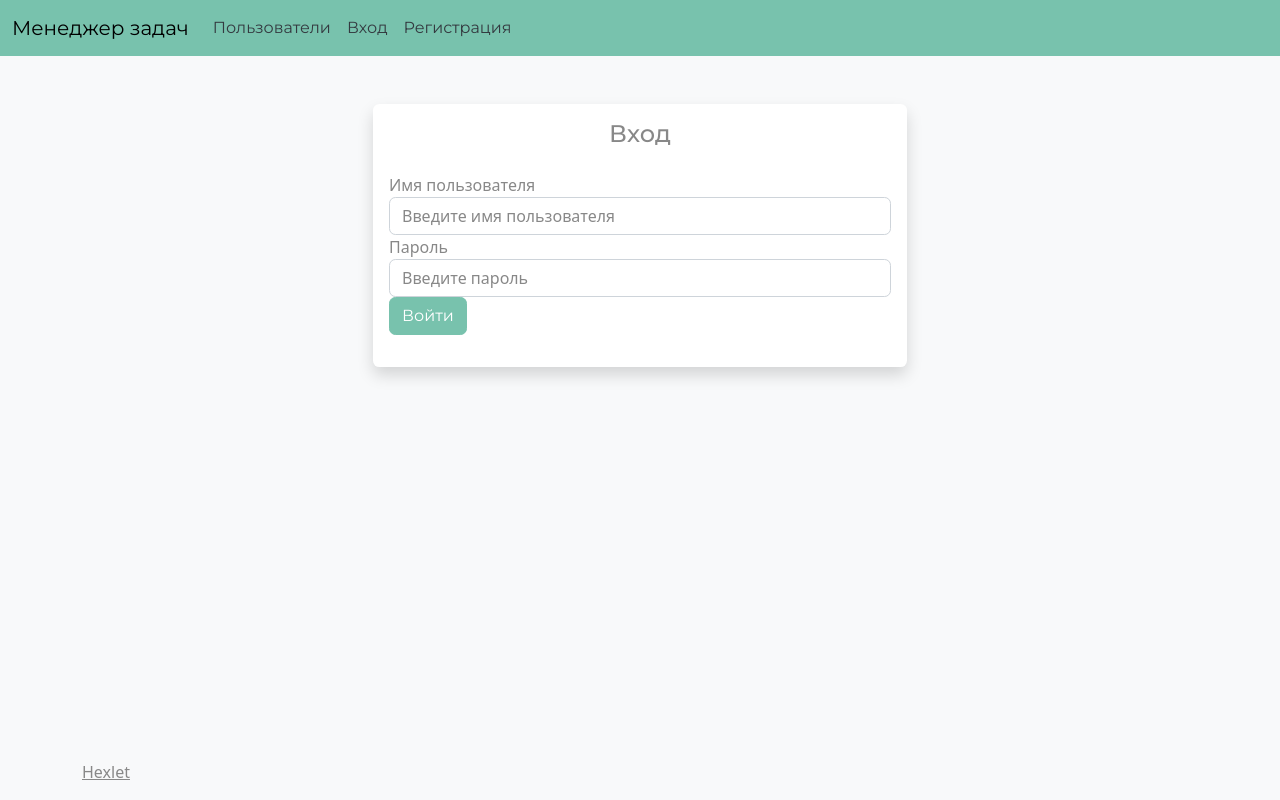
After one commit to LuybovB/python-project-52, a Django app: page /login/ in a window 1280 px wide. The commit adds this page. Run offline with Django 5.2, Linux system fonts and the light colour scheme.

Commit message:
add_log_in

```diff
--- a/task_manager/forms.py
+++ b/task_manager/forms.py
@@ -52,3 +52,8 @@ class CustomUserCreationForm(forms.ModelForm):
         if password and password2 and password != password2:
             raise forms.ValidationError(_('Пароли не совпадают'))
         return password2
+
+
+class LoginForm(forms.Form):
+    username = forms.CharField(label='Имя пользователя')
+    password = forms.CharField(label='Пароль', widget=forms.PasswordInput())
--- a/task_manager/settings.py
+++ b/task_manager/settings.py
@@ -96,6 +96,7 @@ db_from_env = dj_database_url.config(conn_max_age=500)
 
 AUTH_USER_MODEL = 'task_manager.CustomUser'
 
+
 AUTH_PASSWORD_VALIDATORS = [
     {
         'NAME': 'django.contrib.auth.password_validation.UserAttributeSimilarityValidator',
--- a/task_manager/templates/nav.html
+++ b/task_manager/templates/nav.html
@@ -1,6 +1,14 @@
 {% load i18n %}
 {% get_current_language as LANGUAGE_CODE %}
+<!DOCTYPE html>
 <html lang="{{ LANGUAGE_CODE }}">
+<head>
+    <meta charset="UTF-8">
+    <meta name="viewport" content="width=device-width, initial-scale=1.0">
+    <title>{% trans 'Менеджер задач' %}</title>
+    <!-- Добавьте здесь ссылки на ваши CSS файлы и JavaScript -->
+</head>
+<body>
     <nav class="navbar navbar-expand-lg bg-primary" data-bs-theme="dark">
         <div class="container-fluid">
             <a class="navbar-brand" href="#" style="color: #000;">{% trans 'Менеджер задач' %}</a>
@@ -12,14 +20,22 @@
                     <li class="nav-item">
                         <a class="nav-link" href="{% url 'user-list' %}" style="color: #343a40;">{% trans 'Пользователи' %}</a>
                     </li>
+                    {% if user.is_authenticated %}
                         <li class="nav-item">
-          <a class="nav-link" href="{% url 'user-list' %}" style="color: #343a40;">{% trans 'Вход' %}</a>
+                            <a class="nav-link" href="{% url 'logout' %}" style="color: #343a40;">{% trans 'Выход' %}</a>
+                        </li>
+                    {% else %}
+                        <li class="nav-item">
+                            <a class="nav-link" href="{% url 'login' %}" style="color: #343a40;">{% trans 'Вход' %}</a>
                         </li>
                         <li class="nav-item">
                             <a class="nav-link" href="{% url 'register' %}" style="color: #343a40;">{% trans 'Регистрация' %}</a>
-
                         </li>
+                    {% endif %}
                 </ul>
             </div>
         </div>
     </nav>
+    <!-- Остальная часть вашего HTML -->
+</body>
+</html>
--- /dev/null
+++ b/task_manager/templates/users/login.html
@@ -0,0 +1,38 @@
+{% extends 'base.html' %}
+
+{% load i18n %}
+
+{% block title %}Вход в систему{% endblock %}
+
+{% block content %}
+<div class="container mt-5">
+    <div class="row">
+        <div class="col-md-6 offset-md-3">
+            <div class="card border-0 shadow">
+                <div class="card-body">
+                    <h4 class="card-title text-center mb-4">Вход</h4>
+                    <!-- Добавляем блок для отображения сообщения об ошибке -->
+                    {% if error %}
+                    <div style="color: red; text-align: center;">
+                        {{ error }}
+                    </div>
+                    {% endif %}
+                    <form method="post" action="/login/">
+                        {% csrf_token %}
+                        <div class="form-group">
+                            <label for="username">Имя пользователя</label>
+                            <input type="text" name="username" class="form-control" id="username" placeholder="Введите имя пользователя">
+                        </div>
+                        <div class="form-group">
+                            <label for="password">Пароль</label>
+                            <input type="password" name="password" class="form-control" id="password" placeholder="Введите пароль">
+                        </div>
+                        <button type="submit" class="btn btn-primary btn-block">Войти</button>
+                    </form>
+                </div>
+            </div>
+        </div>
+    </div>
+</div>
+
+{% endblock %}
--- a/task_manager/urls.py
+++ b/task_manager/urls.py
@@ -16,11 +16,13 @@ Including another URLconf
 """
 from django.contrib import admin
 from django.urls import path
-from .views import IndexView, register, user_list
+from .views import IndexView, register, user_list, login_view, logout_view
 
 urlpatterns = [
     path('admin/', admin.site.urls),
     path('', IndexView.as_view(), name='root'),
     path('users/create/', register, name='register'),
     path('users/', user_list, name='user-list'),
+    path('login/', login_view, name='login'),
+    path('logout/', logout_view, name='logout'),
 ]
--- a/task_manager/views.py
+++ b/task_manager/views.py
@@ -1,24 +1,23 @@
 from django.views.generic import TemplateView
-
 from django.utils.translation import gettext_lazy as _
-from .forms import CustomUserCreationForm
+from .forms import CustomUserCreationForm, LoginForm
 from django.shortcuts import render, redirect
+from django.contrib.auth import authenticate, login, logout
 from .models import CustomUser
 
 
 class IndexView(TemplateView):
     template_name = "index.html"
-    extra_context = {
-        'header': _('Task manager'),
-    }
+    extra_context = {'header': _('Task manager')}
 
 
 def register(request):
     if request.method == 'POST':
         form = CustomUserCreationForm(request.POST)
         if form.is_valid():
-            form.save()
-            return redirect('root')  # Предполагается, что 'index' - это имя вашего URL для главной страницы
+            user = form.save()
+            login(request, user)
+            return redirect('root')  # Указать желаемый URL вместо 'root'
     else:
         form = CustomUserCreationForm()
     return render(request, 'users/register.html', {'form': form})
@@ -27,3 +26,25 @@ def register(request):
 def user_list(request):
     users = CustomUser.objects.all()
     return render(request, 'users/users.html', {'users': users})
+
+
+def login_view(request):
+    if request.method == 'POST':
+        form = LoginForm(request.POST)
+        if form.is_valid():
+            username = form.cleaned_data.get('username')
+            password = form.cleaned_data.get('password')
+            user = authenticate(request, username=username, password=password)
+            if user is not None:
+                login(request, user)
+                return redirect('root')  # Указать желаемый URL вместо 'root'
+            else:
+                form.add_error(None, 'Неверное имя пользователя или пароль')
+    else:
+        form = LoginForm()
+    return render(request, 'users/login.html', {'form': form})
+
+
+def logout_view(request):
+    logout(request)
+    return redirect('root')  # Указать желаемый URL вместо 'root'
```
Also changed, not shown: task_manager/admin.py (added, +18 -0 lines), db.sqlite3. Lines whose indentation alone changed are shown as unchanged.
